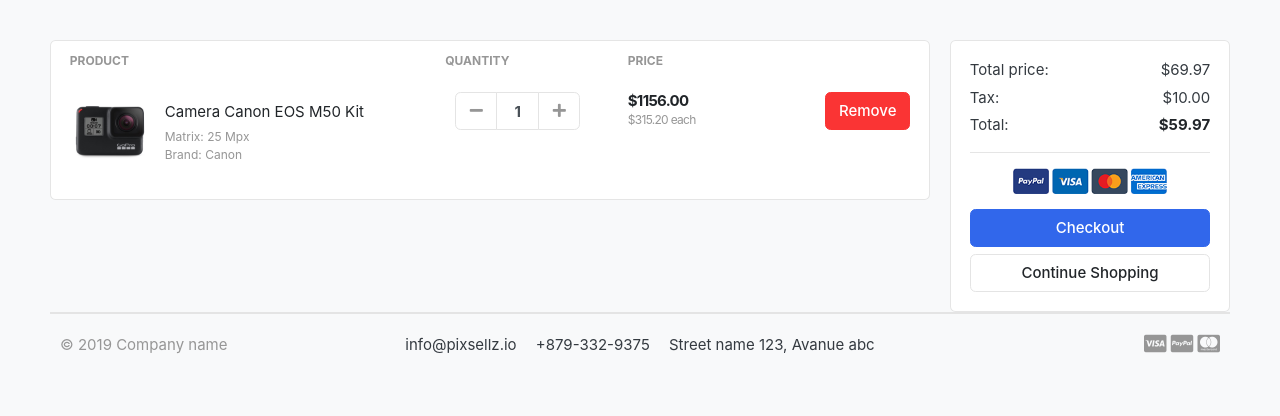
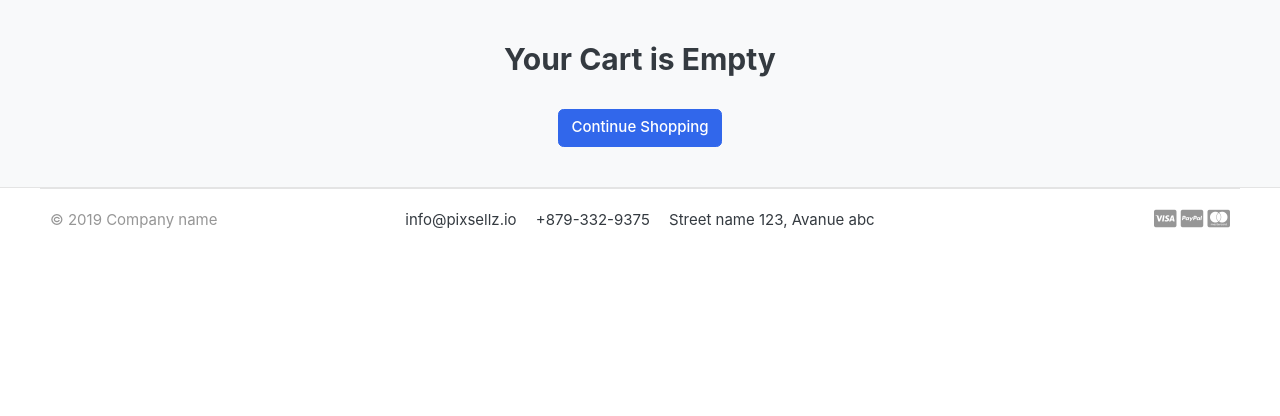
Before and after one commit to palmman/greatkart-django, a Django app: page /cart/ in a window 1280 px wide. Shown: the part 118-534 px from the top of the page. Run offline with Django 3.2, Linux system fonts and the light colour scheme; tables that the repository leaves empty hold one stand-in row (values such as "Sample post"); some libraries are stand-ins or nearby versions; some web fonts are replaced.

Commit message:
cart function

```diff
--- /dev/null
+++ b/carts/context_processors.py
@@ -0,0 +1,16 @@
+from .models import Cart, CartItem
+from .views import _cart_id
+
+def counter(request):
+    cart_count = 0
+    if 'admin' in request.path:
+        return{}
+    else:
+        try:
+            cart = Cart.objects.filter(cart_id=_cart_id(request))
+            cart_items = CartItem.objects.all().filter(cart=cart[:1])
+            for cart_item in cart_items :
+                cart_count += cart_item.quantity
+        except Cart.DoesNotExist:
+            cart_count = 0
+    return dict(cart_count=cart_count)
--- a/carts/urls.py
+++ b/carts/urls.py
@@ -4,4 +4,6 @@
 urlpatterns = [
     path('', views.cart, name='cart'),
     path('add_cart/<int:product_id>', views.add_cart, name='add_cart'),
+    path('remove_cart/<int:product_id>/<int:cart_item_id>', views.remove_cart, name='remove_cart'),
+    path('remove_cart_item/<int:product_id>/<int:cart_item_id>', views.remove_cart_item, name='remove_cart_item'),
 ]
--- a/carts/views.py
+++ b/carts/views.py
@@ -1,7 +1,8 @@
-from django.shortcuts import render, redirect
-from store.models import Product
+from django.shortcuts import render, redirect, get_object_or_404
+from store.models import Product, Variation
 from .models import Cart, CartItem
-
+from django.http import HttpResponse
+from django.core.exceptions import ObjectDoesNotExist
 
 # Create your views here.
 
@@ -13,6 +14,18 @@
 
 def add_cart(request, product_id):
     product = Product.objects.get(id=product_id) # get product
+    product_variation = []
+    if request.method == 'POST':
+        for item in request.POST:
+            key = item
+            value = request.POST[key]
+
+            try:
+                variation = Variation.objects.get(product=product, variation_category__iexact=key, variation_value__iexact=value)
+                product_variation.append(variation)
+            except:
+                pass
+
     try:
         cart = Cart.objects.get(cart_id=_cart_id(request)) # get the cart by cart_id present the session
     except Cart.DoesNotExist:
@@ -21,18 +34,87 @@
         )
     cart.save()
 
-    try:
-        cart_item = CartItem.objects.get(product=product, cart=cart)
-        cart_item.quantity += 1 #cart_item.quantity = cart_item.quantity +1
-        cart_item.save()
-    except CartItem.DoesNotExist:
+    is_cart_item_exists = CartItem.objects.filter(product=product, cart=cart).exists()
+    if is_cart_item_exists:
+        cart_item = CartItem.objects.filter(product=product, cart=cart)
+        # existing variation > database
+        # current variation
+        # item_id > database
+        ex_var_list = []
+        id = []
+        for item in cart_item:
+            existing_variation = item.variations.all()
+            ex_var_list.append(list(existing_variation))
+            id.append(item.id)
+
+        print(ex_var_list)
+
+        if product_variation in ex_var_list:
+            index = ex_var_list.index(product_variation)
+            item_id = id[index]
+            item = CartItem.objects.get(product=product, id=item_id)
+            item.quantity += 1
+            item.save()
+        else:
+            item = CartItem.objects.create(product=product, quantity=1, cart=cart)
+            if len(product_variation) > 0 :
+                item.variations.clear()
+                item.variations.add(*product_variation)
+            item.save()
+    else:
         cart_item = CartItem.objects.create(
             product = product,
             quantity = 1,
             cart = cart,
         )
+        if len(product_variation) > 0:
+            cart_item.variations.clear()
+            cart_item.variations.add(*product_variation)
         cart_item.save()
     return redirect('cart')
 
-def cart(request):
-    return render(request, 'store/cart.html')
+def remove_cart(request, product_id, cart_item_id):
+    cart = Cart.objects.get(cart_id=_cart_id(request))
+    product = get_object_or_404(Product, id=product_id)
+    try:
+        cart_item = CartItem.objects.get(product=product, cart=cart, id=cart_item_id)
+        if cart_item.quantity >1:
+            cart_item.quantity -=1
+            cart_item.save()
+        else:
+            cart_item.delete()
+    except:
+        pass
+    return redirect('cart')
+
+def remove_cart_item(request, product_id, cart_item_id):
+    cart = Cart.objects.get(cart_id=_cart_id(request))
+    product = get_object_or_404(Product, id=product_id, )
+    cart_item = CartItem.objects.filter(product=product, cart=cart, id=cart_item_id)
+    cart_item.delete()
+    return redirect('cart')
+
+
+
+def cart(request, total=0, quantity=0, cart_items=None):
+    try:
+        tax = 0
+        grand_total = 0
+        cart = Cart.objects.get(cart_id=_cart_id(request))
+        cart_items = CartItem.objects.filter(cart=cart, is_active=True)
+        for cart_item in cart_items:
+            total += (cart_item.product.price * cart_item.quantity)
+            quantity += cart_item.quantity
+        tax = (2*total)/100
+        grand_total = total+tax
+    except ObjectDoesNotExist:
+        pass #just ignore
+
+    context = {
+        'total':total,
+        'quantity':quantity,
+        'cart_items':cart_items,
+        'tax':tax,
+        'grand_total':grand_total,
+    }
+    return render(request, 'store/cart.html', context)
--- a/greatkart/settings.py
+++ b/greatkart/settings.py
@@ -67,6 +67,7 @@
                 'django.contrib.auth.context_processors.auth',
                 'django.contrib.messages.context_processors.messages',
                 'category.context_processors.menu_links',
+                'carts.context_processors.counter',
             ],
         },
     },
--- a/store/urls.py
+++ b/store/urls.py
@@ -3,6 +3,7 @@
 
 urlpatterns = [
     path('', views.store, name='store'),
-    path('<slug:category_slug>', views.store, name='product_by_category'),
-    path('<slug:category_slug>/<slug:product_slug>', views.product_detail, name='product_detail'),
+    path('category/<slug:category_slug>', views.store, name='product_by_category'),
+    path('category/<slug:category_slug>/<slug:product_slug>', views.product_detail, name='product_detail'),
+    path('search', views.search, name='search'),
 ]
--- a/templates/includes/navbar.html
+++ b/templates/includes/navbar.html
@@ -47,9 +47,9 @@
 	</div> <!-- col.// -->
 	<a href="{% url 'store' %}" class="btn btn-outline-primary">Store</a>
 	<div class="col-lg  col-md-6 col-sm-12 col">
-		<form action="#" class="search">
+		<form action="{% url 'search' %}" class="search" method="GET">
 			<div class="input-group w-100">
-			    <input type="text" class="form-control" style="width:60%;" placeholder="Search">
+			    <input type="text" class="form-control" style="width:60%;" placeholder="Search" name="keyword">
 
 			    <div class="input-group-append">
 			      <button class="btn btn-primary" type="submit">
@@ -68,9 +68,9 @@
 							<a href="./register.html"> Register</a>
 						</div>
 					</div>
-					<a href="./cart.html" class="widget-header pl-3 ml-3">
+					<a href="{% url 'cart' %}" class="widget-header pl-3 ml-3">
 						<div class="icon icon-sm rounded-circle border"><i class="fa fa-shopping-cart"></i></div>
-						<span class="badge badge-pill badge-danger notify">0</span>
+						<span class="badge badge-pill badge-danger notify">{{cart_count}}</span>
 					</a>
 				</div> <!-- widgets-wrap.// -->
 			</div> <!-- col.// -->
--- a/templates/store/cart.html
+++ b/templates/store/cart.html
@@ -8,7 +8,13 @@
     <div class="container">
 
     <!-- ============================ COMPONENT 1 ================================= -->
-
+    {% if not cart_items %}
+    <h2 class="text-center">Your Cart is Empty</h2>
+    <br>
+    <div class="text-center">
+        <a href="{% url 'store' %}" class="btn btn-primary">Continue Shopping</a>
+    </div>
+    {% else %}
     <div class="row">
         <aside class="col-lg-9">
     <div class="card">
@@ -22,13 +28,20 @@
     </tr>
     </thead>
     <tbody>
+    {% for cart_item in cart_items %}
     <tr>
         <td>
             <figure class="itemside align-items-center">
-                <div class="aside"><img src="./images/items/11.jpg" class="img-sm"></div>
+                <div class="aside"><img src="{{cart_item.product.images.url}}" class="img-sm"></div>
                 <figcaption class="info">
-                    <a href="#" class="title text-dark">Camera Canon EOS M50 Kit</a>
-                    <p class="text-muted small">Matrix: 25 Mpx <br> Brand: Canon</p>
+                    <a href="{{cart_item.product.get_url}}" class="title text-dark">{{cart_item.product.product_name}}</a>
+                    <p class="text-muted small">
+                        {% if cart_item.variations.all %}
+                            {% for item in cart_item.variations.all %}
+                            {{item.variation_category|capfirst}} : {{item.variation_value|capfirst}} <br>
+                            {% endfor %}
+                        {% endif %}
+                    </p>
                 </figcaption>
             </figure>
         </td>
@@ -37,28 +50,36 @@
                         <div class="col">
                             <div class="input-group input-spinner">
                                 <div class="input-group-prepend">
-                                <button class="btn btn-light" type="button" id="button-plus"> <i class="fa fa-minus"></i> </button>
+                                <a href="{% url 'remove_cart' cart_item.product.id cart_item.id %}" class="btn btn-light" type="button" id="button-plus"> <i class="fa fa-minus"></i> </a>
                                 </div>
-                                <input type="text" class="form-control"  value="1">
+                                <input type="text" class="form-control"  value="{{cart_item.quantity}}">
                                 <div class="input-group-append">
-                                <button class="btn btn-light" type="button" id="button-minus"> <i class="fa fa-plus"></i> </button>
+                                    <form action="{% url 'add_cart' cart_item.product.id %}" method="POST">
+                                        {% csrf_token %}
+                                        {% for item in cart_item.variations.all %}
+                                        <input type="hidden" name="{{ item.variation_category | lower }}" value="{{item.variation_value | capfirst}}">
+                                        {% endfor %}
+                                        <button class="btn btn-light" type="submit" id="button-minus"><i class="fa fa-plus"></i></button>
+                                    </form>
                                 </div>
                             </div> <!-- input-group.// -->
                         </div> <!-- col.// -->
         </td>
         <td>
             <div class="price-wrap">
-                <var class="price">$1156.00</var>
-                <small class="text-muted"> $315.20 each </small>
+                <var class="price">${{cart_item.sub_total}}</var>
+                <small class="text-muted"> ${{cart_item.product.price}} each </small>
             </div> <!-- price-wrap .// -->
         </td>
         <td class="text-right">
-        <a href="" class="btn btn-danger"> Remove</a>
+        <a href="{% url 'remove_cart_item' cart_item.product.id cart_item.id %}" onclick="return confirm('Are you sure to delete this item?')" class="btn btn-danger"> Remove</a>
         </td>
     </tr>
+    {% endfor %}
     </tbody>
     </table>
     </div> <!-- card.// -->
+
 
         </aside> <!-- col.// -->
         <aside class="col-lg-3">
@@ -67,30 +88,31 @@
                 <div class="card-body">
                     <dl class="dlist-align">
                     <dt>Total price:</dt>
-                  <dd class="text-right">$69.97</dd>
+                    <dd class="text-right">${{total}}</dd>
                     </dl>
                     <dl class="dlist-align">
-                  <dt>Tax:</dt>
-                  <dd class="text-right"> $10.00</dd>
+                    <dt>Tax 2%:</dt>
+                    <dd class="text-right"> ${{tax|floatformat:2}}</dd>
                     </dl>
                     <dl class="dlist-align">
                     <dt>Total:</dt>
-                  <dd class="text-right text-dark b"><strong>$59.97</strong></dd>
+                    <dd class="text-right text-dark b"><strong>${{grand_total|floatformat:2}}</strong></dd>
                     </dl>
                     <hr>
                     <p class="text-center mb-3">
                         <img src="{% static './images/misc/payments.png' %}" height="26">
                     </p>
                     <a href="./place-order.html" class="btn btn-primary btn-block"> Checkout </a>
-                <a href="./store.html" class="btn btn-light btn-block">Continue Shopping</a>
+                    <a href="{% url 'store' %}" class="btn btn-light btn-block">Continue Shopping</a>
                 </div> <!-- card-body.// -->
             </div> <!-- card.// -->
 
         </aside> <!-- col.// -->
-
-
     </div> <!-- row.// -->
+    {% endif %}
     <!-- ============================ COMPONENT 1 END .// ================================= -->
-
+    </div> <!-- container .//  -->
+</section>
+<!-- ========================= SECTION CONTENT END// ========================= -->
 
 {% endblock %}
```
Also changed, not shown: carts/admin.py (+8 -3 lines), carts/models.py (+8 -4 lines), store/admin.py (+9 -1 lines), store/models.py (+25 -0 lines), store/views.py (+34 -3 lines), templates/store/product_detail.html (+17 -30 lines), templates/store/store.html (+32 -9 lines), carts/migrations/0002_auto_20210408_0148.py (added), carts/migrations/0003_auto_20210412_0724.py (added), carts/migrations/0004_cartitem_variations.py (added), store/migrations/0002_variation.py (added). Lines whose indentation alone changed are shown as unchanged.
